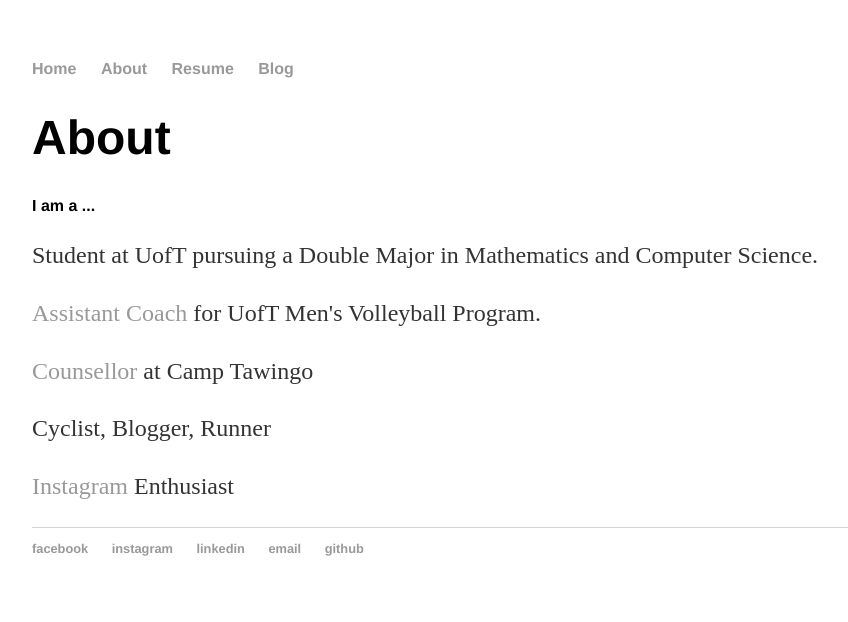
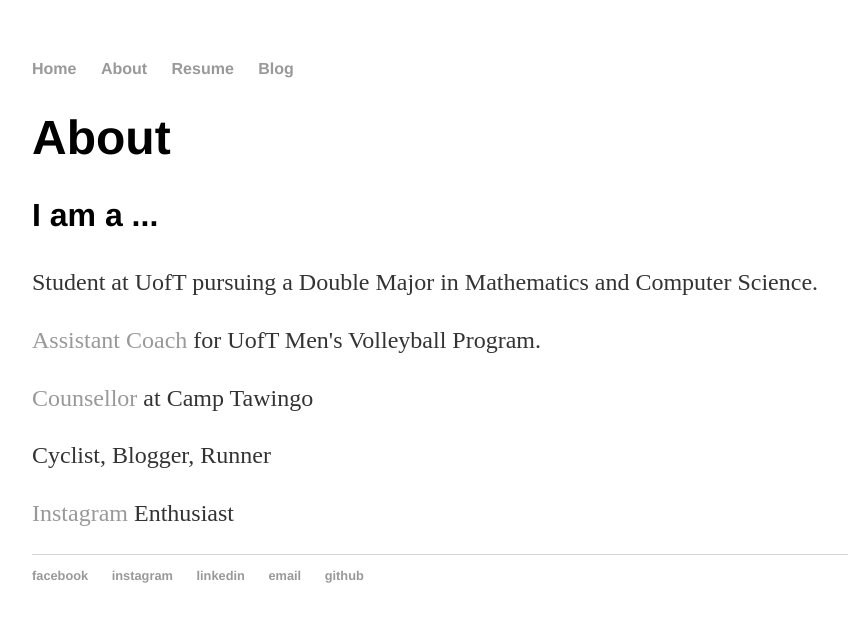
Before and after one commit to robertsonmcclure/robertsonmcclure.github.io, a Jekyll site: the page built from about/index.html, in a window 1280 px wide. Shown: the top 622 px of the page, without its empty margins (160-1008 px from the left). Built offline with Jekyll 4.4.1, drawn with Linux system fonts in a browser that asks for light colours.

Commit message:
commited using script

```diff
--- a/about/index.html
+++ b/about/index.html
@@ -8,4 +8,4 @@ title: About
 <p class="blurb"><a href="http://www.varsityblues.ca/index.aspx?path=mvball&" target="_blank">Assistant Coach</a> for UofT Men's Volleyball Program.</p>
 <p class="blurb"><a href="http://www.tawingo.net" target="_blank">Counsellor</a> at Camp Tawingo</p>
 <p class="blurb">Cyclist, Blogger, Runner</p>
-<p class="blurb"><a href="https://www.instagram.com/notorious.r.o.b/">Instagram</a> Enthusiast</p>
+<p class="blurb"><a href="https://www.instagram.com/notorious.r.o.b/" target="_blank">Instagram</a> Enthusiast</p>
--- a/css/main.css
+++ b/css/main.css
@@ -26,7 +26,8 @@ h1 {
 }
 
 h3 {
-    font-size: 1em;
+    left: 30px;
+    font-size: 2em;
     font-family: 'Helvetica', 'Arial', 'Sans-Serif';
 }
 p {
```
